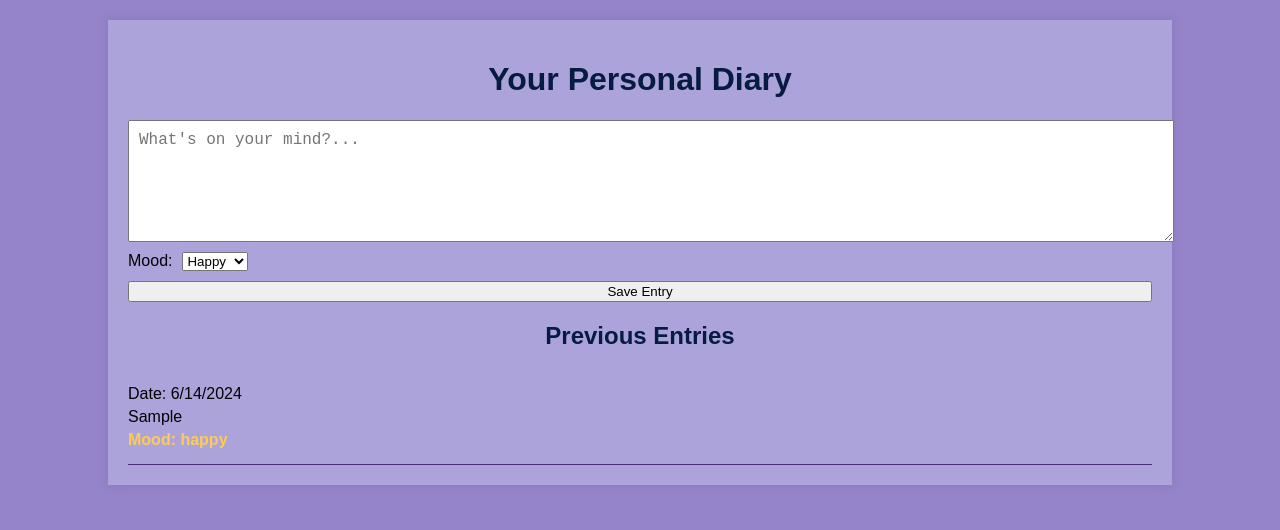
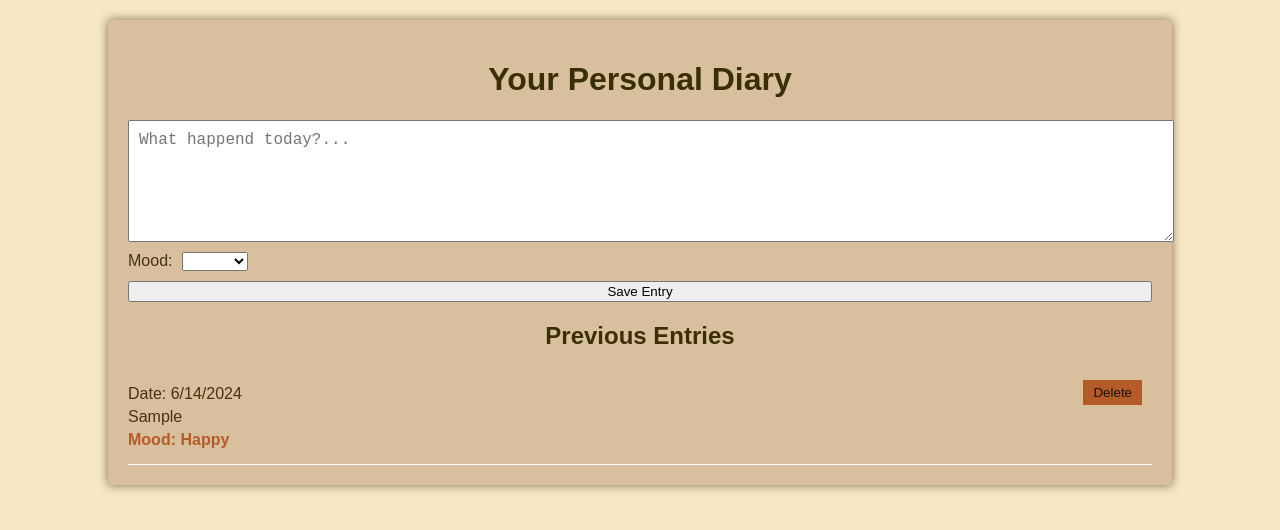
Before and after one commit to odlyz0/diary, a plain HTML site: page index.html in a window 1280 px wide. Both pictures are taken after typing "Sample" into the empty fields and a click on the button "Save Entry". Drawn offline with Linux system fonts and the light colour scheme.

Commit message:
color change and added delete added

```diff
--- a/index.html
+++ b/index.html
@@ -3,22 +3,23 @@
 <head>
     <meta charset="UTF-8">
     <meta name="viewport" content="width=device-width, initial-scale=1.0">
-    <title>Personal Diary with Mood Tracker</title>
+    <title>Your Personal Diary</title>
+    <link rel="icon"  type="image/jpg" href="book.jpg">
     <link rel="stylesheet" href="stylesheet.css">
 </head>
 <body>
     <div class="container">
         <h1>Your Personal Diary</h1>
         <div class="entry-form">
-            <textarea id="diaryEntry" placeholder="What's on your mind?..."></textarea>
+            <textarea id="diaryEntry" placeholder="What happend today?..."></textarea>
             <div class="mood-selector">
                 <label for="mood">Mood:</label>
                 <select id="mood">
-                    <option value="happy">Happy</option>
-                    <option value="sad">Sad</option>
-                    <option value="excited">Excited</option>
-                    <option value="angry">Angry</option>
-                    <option value="neutral">Neutral</option>
+                    <option value="Happy">Happy</option>
+                    <option value="Sad">Sad</option>
+                    <option value="Excited">Excited</option>
+                    <option value="Angry">Angry</option>
+                    <option value="Neutral">Neutral</option>
                 </select>
             </div>
             <button onclick="saveEntry()">Save Entry</button>
--- a/script.js
+++ b/script.js
@@ -8,11 +8,12 @@ function saveEntry() {
     const date = new Date().toLocaleDateString();
 
     if (entryText.trim() === "") {
-        alert("Please write something in your diary entry.");
+        alert("Please write something in your diary!");
         return;
     }
 
     const entry = {
+        id: Date.now(),
         date: date,
         text: entryText,
         mood: mood
@@ -51,6 +52,19 @@ function displayEntries() {
         moodP.innerText = `Mood: ${entry.mood}`;
         entryDiv.appendChild(moodP);
 
+        const deleteBtn = document.createElement("button");
+        deleteBtn.classList.add("delete-btn");
+        deleteBtn.innerText = "Delete";
+        deleteBtn.onclick = () => deleteEntry(entry.id);
+        entryDiv.appendChild(deleteBtn);
+
         entriesList.appendChild(entryDiv);
     });
 }
+
+function deleteEntry(id) {
+    let entries = JSON.parse(localStorage.getItem("entries")) || [];
+    entries = entries.filter(entry => entry.id !== id);
+    localStorage.setItem("entries", JSON.stringify(entries));
+    displayEntries();
+}
--- a/stylesheet.css
+++ b/stylesheet.css
@@ -1,22 +1,24 @@
 body {
   font-family: Arial, sans-serif;
-  background-color: #9684cb;
+  background-color: #f9e8c4;
   margin: 0;
   padding: 0;
+  color: #48320d;
 }
 
 .container {
   width: 80%;
   margin: 0 auto;
-  background: rgb(173, 163, 219);
+  background: rgb(216, 192, 159);
   padding: 20px;
-  box-shadow: 0 0 10px rgba(0, 0, 0, 0.1);
+  box-shadow: 0 0 10px rgb(126, 108, 80);
   margin-top: 20px;
 }
 
 h1, h2 {
   text-align: center;
-  color: #051b42;
+  color: #3b2e04;
+
 }
 
 .entry-form {
@@ -31,7 +33,7 @@ h1, h2 {
   margin-bottom: 10px;
   padding: 10px;
   font-size: 16px;
-  color: #14014e;
+  color: rgb(87, 57, 5);
 }
 
 .mood-selector {
@@ -49,8 +51,9 @@ h1, h2 {
 }
 
 .entry {
-  border-bottom: 1px solid #4a2e7e;
+  border-bottom: 1px solid #ffffff;
   padding: 10px 0;
+  position: relative;
 }
 
 .entry p {
@@ -59,5 +62,16 @@ h1, h2 {
 
 .entry .mood {
   font-weight: bold;
-  color: #fdcb56;
+  color: #b55a29;
 }
+
+.entry .delete-btn {
+  position: absolute;
+  top: 10px;
+  right: 10px;
+  background: #b55a29;
+  border: none;
+  color: rgb(25, 19, 4);
+  padding: 5px 10px;
+  cursor: pointer;
+}
```
Also changed, not shown: book.jpg (added).
